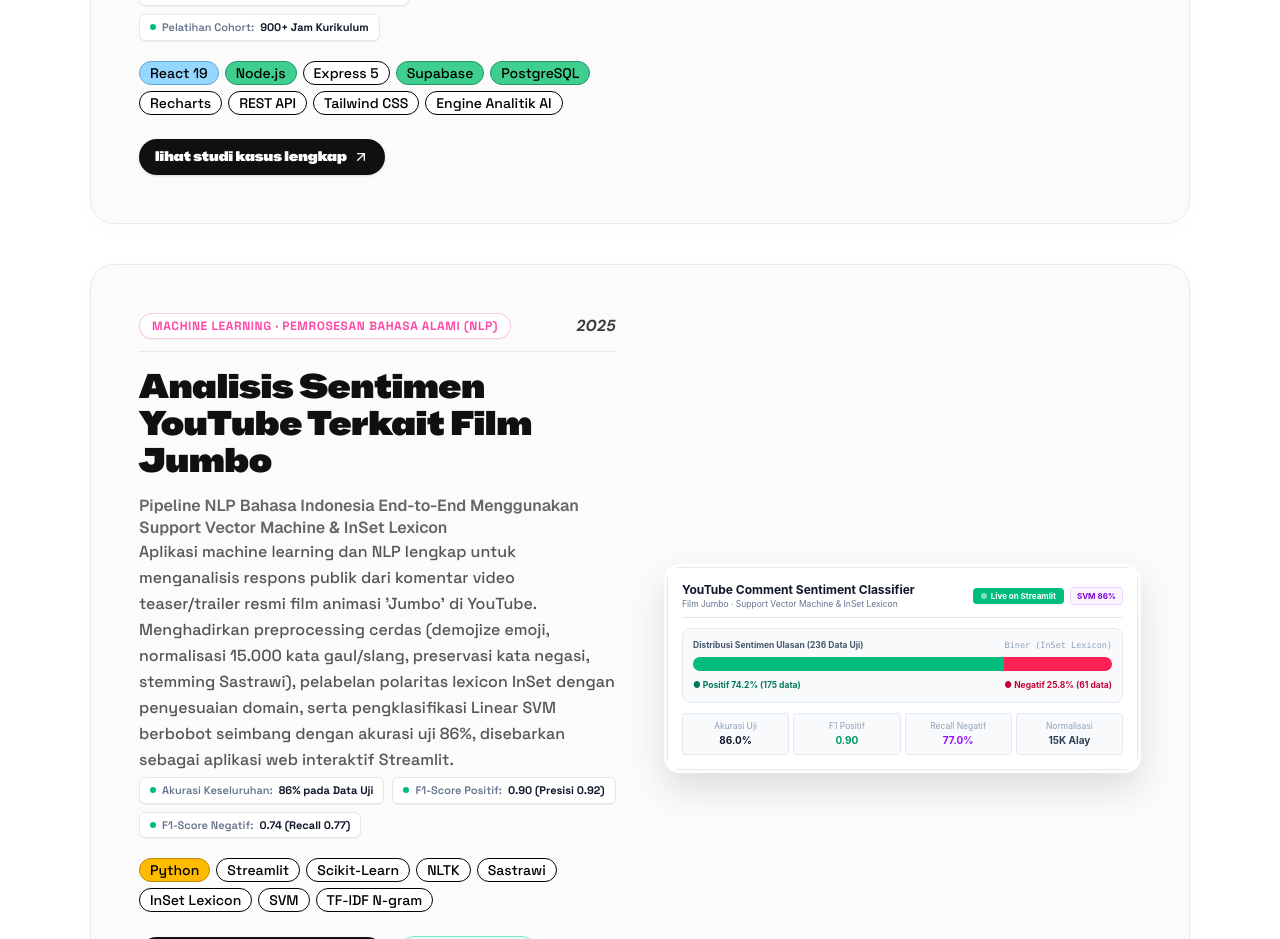
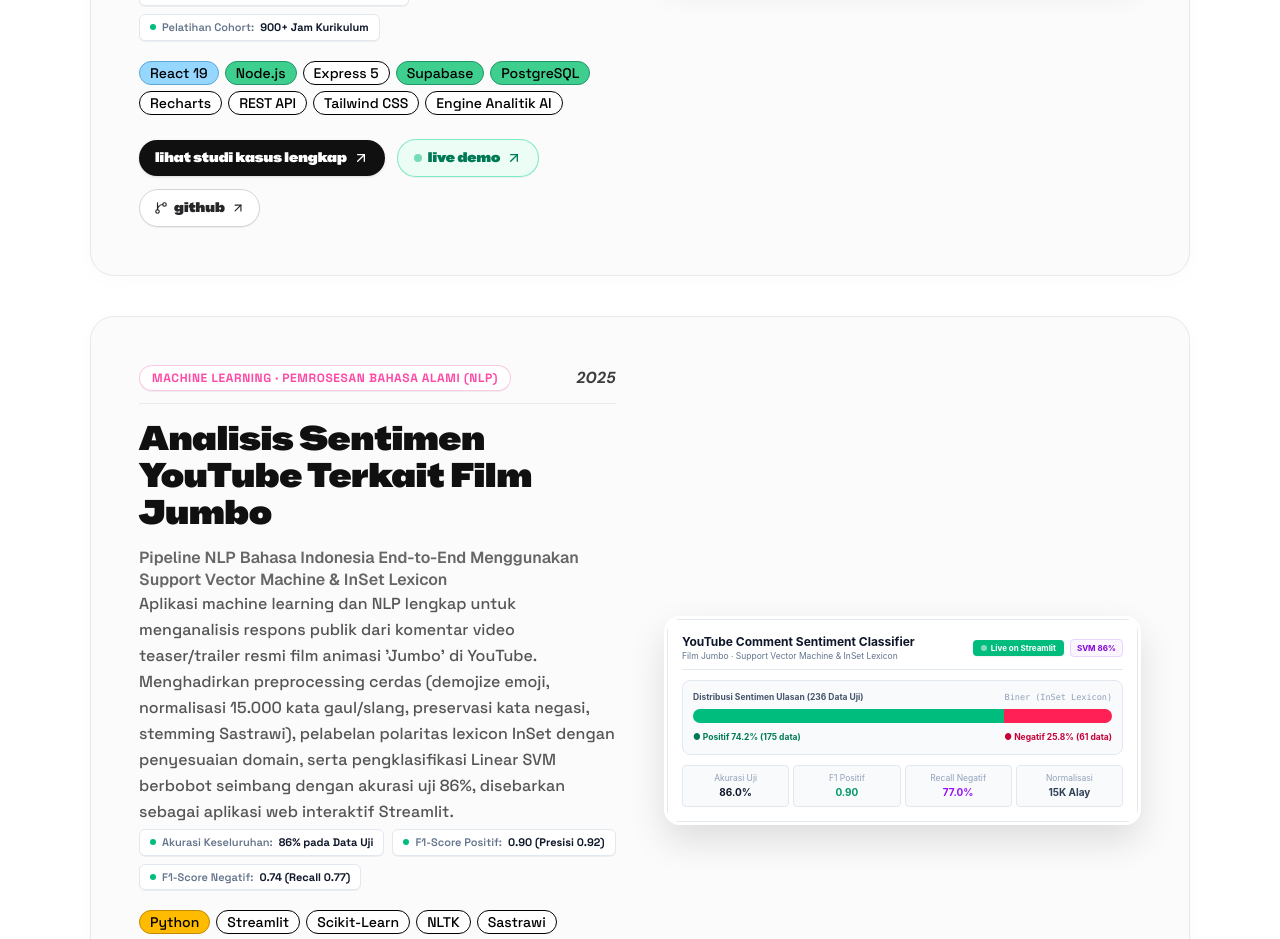
Before and after one commit to Vannnd1/novandi-portfolio, a React (Vite) app: page / in a window 1280 px wide. Shown: the part 4320-5259 px from the top of the page. Built offline with nearby package versions, Linux system fonts and the light colour scheme; no server answers.

Commit message:
feat(projects): add GitHub and Vercel live demo URLs for Capstone Project Asah

```diff
--- a/src/data/projects.ts
+++ b/src/data/projects.ts
@@ -378,6 +378,8 @@ export const projectsDataEn: ProjectItem[] = [
       { label: "Cohort Training", value: "900+ Hours Curriculum", status: "verified" },
       { label: "Capstone Delivery", value: "Validated & Graduated", status: "verified" },
     ],
+    githubUrl: "https://github.com/Vannnd1/Capstone-Project-Asah",
+    demoUrl: "https://capstone-project-asah.vercel.app/",
     caseStudy: {
       problemStatement:
         "Modern digital education platforms generate massive volumes of student activity data, yet instructors and academic mentors often lack real-time automated tools to identify students falling behind, pinpoint specific conceptual bottlenecks, or provide individualized intervention strategies.",
@@ -424,12 +426,14 @@ export const projectsDataEn: ProjectItem[] = [
           { label: "Cohort Graduation", value: "Verified Distinction", benchmark: "Asah 2025 (Dicoding × Accenture)" },
           { label: "Learning Path", value: "React & Back-End with AI", benchmark: "900+ Hours Curriculum" },
           { label: "Tech Architecture", value: "Full-Stack Web + AI", benchmark: "React 19 + Express 5 + Supabase" },
+          { label: "Live Deployment", value: "Vercel Cloud", benchmark: "capstone-project-asah.vercel.app" },
         ],
       },
       limitationsAndFutureWork: [
-        "Delivered as an academic team capstone repository; production cloud hosting lifecycle concluded upon successful cohort graduation in February 2026.",
+        "Currently deployed as a live cloud showcase on Vercel; future iterations could introduce persistent multi-tenant organization workspaces and real-time WebSocket notifications for mentor-student interaction.",
       ],
       references: [
+        "Capstone Project Asah Repository & Live Application (github.com/Vannnd1/Capstone-Project-Asah & capstone-project-asah.vercel.app).",
         "Asah led by Dicoding in association with Accenture — React & Back-End with AI Official Curriculum & Syllabus (2025).",
         "Dicoding Indonesia & Accenture Capstone Project Documentation & Verification Standards (2025–2026).",
       ],
@@ -912,6 +916,8 @@ export const projectsDataId: ProjectItem[] = [
       { label: "Pelatihan Cohort", value: "900+ Jam Kurikulum", status: "verified" },
       { label: "Hasil Capstone", value: "Tervalidasi & Lulus", status: "verified" },
     ],
+    githubUrl: "https://github.com/Vannnd1/Capstone-Project-Asah",
+    demoUrl: "https://capstone-project-asah.vercel.app/",
     caseStudy: {
       problemStatement:
         "Platform edukasi digital modern menghasilkan volume data aktivitas siswa yang melimpah, namun para pengajar dan mentor akademik sering kali kekurangan alat otomatis real-time untuk mendeteksi siswa yang mulai tertinggal, menemukan materi yang menjadi kendala konseptual, atau menyusun strategi intervensi yang dipersonalisasi.",
@@ -958,12 +964,14 @@ export const projectsDataId: ProjectItem[] = [
           { label: "Kelulusan Cohort", value: "Lulus Terverifikasi", benchmark: "Asah 2025 (Dicoding × Accenture)" },
           { label: "Alur Pembelajaran", value: "React & Back-End with AI", benchmark: "900+ Jam Kurikulum" },
           { label: "Arsitektur Teknis", value: "Full-Stack Web + AI", benchmark: "React 19 + Express 5 + Supabase" },
+          { label: "Deployment Live", value: "Vercel Cloud", benchmark: "capstone-project-asah.vercel.app" },
         ],
       },
       limitationsAndFutureWork: [
-        "Dikembangkan sebagai repositori capstone tim akademik; siklus hosting cloud produksi diselesaikan seiring kelulusan cohort pada Februari 2026.",
+        "Saat ini aktif di-deploy sebagai live cloud showcase di Vercel; iterasi mendatang dapat menambahkan workspace organisasi multi-tenant dan notifikasi real-time WebSocket untuk interaksi mentor-siswa.",
       ],
       references: [
+        "Repositori Capstone Project Asah & Aplikasi Live (github.com/Vannnd1/Capstone-Project-Asah & capstone-project-asah.vercel.app).",
         "Kurikulum & Silabus Resmi Alur React & Back-End with AI — Program Asah oleh Dicoding bersama Accenture (2025).",
         "Standar Dokumentasi & Verifikasi Proyek Capstone Dicoding Indonesia & Accenture (2025–2026).",
       ],
```
